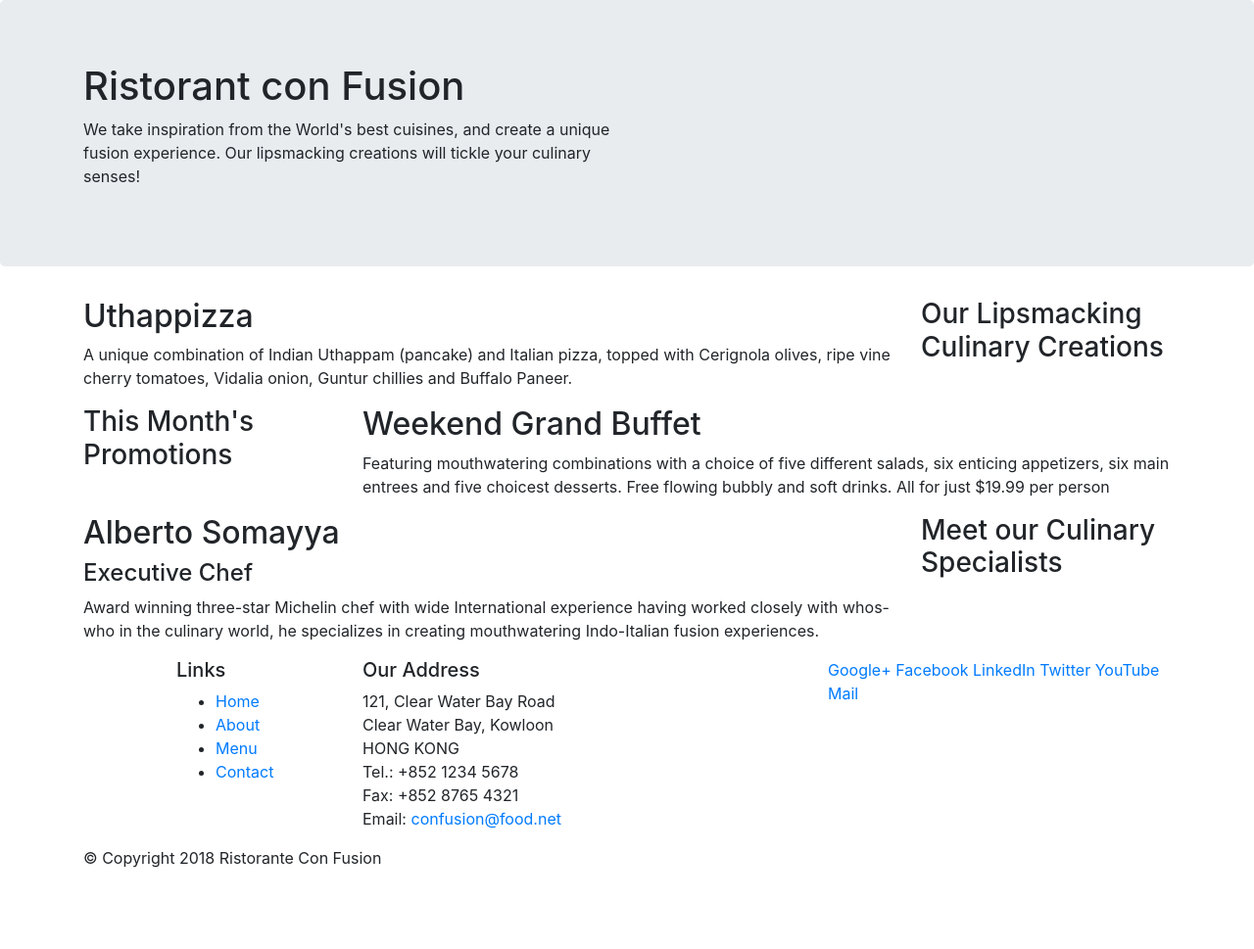
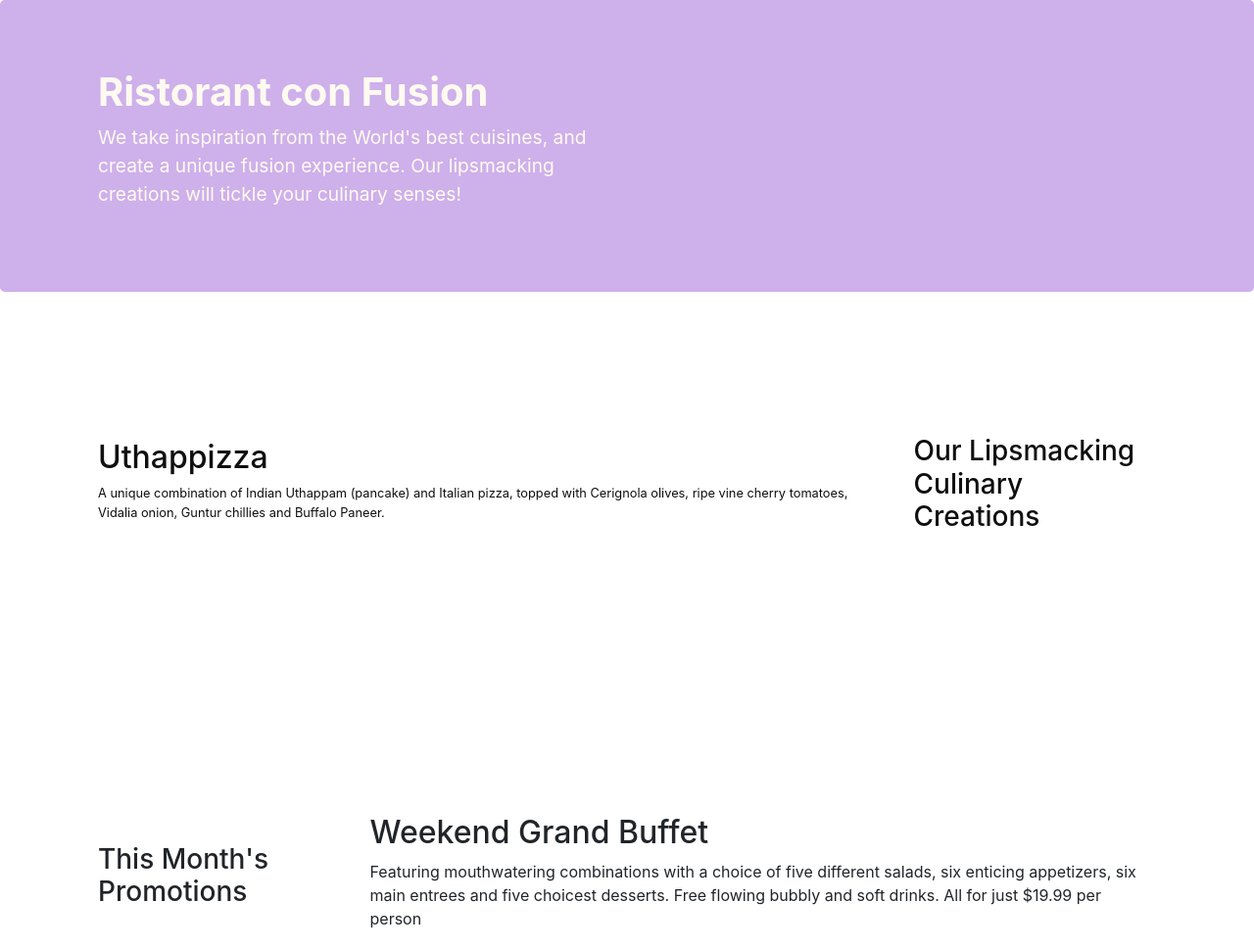
Before and after one commit to juandaVincis/Bootstrap4, a website: page index.html in a window 1280 px wide. Shown: the top 969 px of the page at 98% size. Before the commit the page ends 904 px from the top, so only its background shows below. Drawn offline with nearby package versions, Linux system fonts and the light colour scheme.

Commit message:
Added styles.css and added some styles

```diff
--- /dev/null
+++ b/css/styles.css
@@ -0,0 +1,35 @@
+.row-header{
+  margin: 0px auto;
+  padding: 0px auto;
+}
+
+.row-content{
+  margin: 0px auto;
+  padding: 50px 0px 50px 0px;
+  border-bottom: 1px;
+  min-height: 400px;
+}
+
+.footer{
+  background-color: #D1C4E9;
+  margin: 0px auto;
+  padding: 20px 0px 20px 0px;
+}
+
+.jumbotron{
+  padding: 70px 30px 70px 30px;
+  margin: 0px auto;
+  background: rgb(206, 176, 235);
+  color: floralwhite;
+  font-size: 120%;
+}
+
+.address{
+  font-size: 80%;
+  margin: 0px;
+  color: #0f0f0f;
+}
+h1{
+  font-weight: 700;
+  font-size: 40px;
+}
--- a/index.html
+++ b/index.html
@@ -10,13 +10,15 @@
 
         <!-- Bootstrap CSS -->
         <link rel="stylesheet" href="node_modules/bootstrap/dist/css/bootstrap.min.css">
+        <link rel="stylesheet" href="css/styles.css">
+
 </head>
 
 <body>
 
     <header class="jumbotron">
         <div class="container">
-            <div class="row">
+            <div class="row row-header">
                 <div class="col-12 col-sm-6">
                     <h1>Ristorant con Fusion</h1>
                     <p>We take inspiration from the World's best cuisines, and create a unique fusion experience. Our lipsmacking creations will tickle your culinary senses!</p>
@@ -28,7 +30,7 @@
     </header>
 
     <div class="container">
-        <div class="row">
+        <div class="row address row-content align-items-center">
             <div class="col-12 col-sm-4 order-sm-last col-md-3">
                 <h3>Our Lipsmacking Culinary Creations</h3>
             </div>
@@ -39,7 +41,7 @@
         </div>
 
 
-        <div class="row ">
+        <div class="row row-content align-items-center">
             <div class=" col-12 col-sm-4 col-md-3">
                 <h3>This Month's Promotions</h3>
             </div>
@@ -49,7 +51,7 @@
             </div>
         </div>
 
-        <div class="row">
+        <div class="row row-content align-items-center">
             <div class="col-12 col-sm-4 order-sm-last col-md-3">
                 <h3>Meet our Culinary Specialists</h3>
             </div>
@@ -61,12 +63,12 @@
         </div>
     </div>
 
-    <footer>
+    <footer class="footer">
         <div class="container">
             <div class="row">
                 <div class="col-4 offset-1 col-sm-2">
                     <h5>Links</h5>
-                    <ul>
+                    <ul class="list-unstyled">
                         <li><a href="#">Home</a></li>
                         <li><a href="#">About</a></li>
                         <li><a href="#">Menu</a></li>
@@ -84,8 +86,8 @@
 		              Email: <a href="mailto:confusion@food.net">confusion@food.net</a>
 		           </address>
                 </div>
-                <div class="col-12 col-sm-4">
-                    <div>
+                <div class="col-12 col-sm-4 align-self-center">
+                    <div class="text-center">
                         <a href="http://google.com/+">Google+</a>
                         <a href="http://www.facebook.com/profile.php?id=">Facebook</a>
                         <a href="http://www.linkedin.com/in/">LinkedIn</a>
@@ -95,8 +97,8 @@
                     </div>
                 </div>
            </div>
-           <div class="row">
-                <div class="col-auto">
+           <div class="row justify-content-center">
+                <div class="col-auto ">
                     <p>© Copyright 2018 Ristorante Con Fusion</p>
                 </div>
            </div>
```
